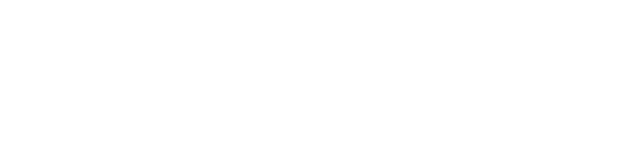
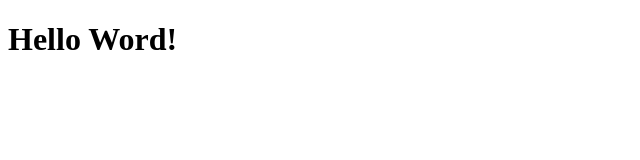
Before and after one commit to tomasda7/Technical-Documentation-Page, a plain HTML site: page index.html in a window 1280 px wide. Shown: the whole page, without its empty margins (0-640 px from the left). Drawn offline with Linux system fonts and the light colour scheme.

Commit message:
added hello world

```diff
--- a/index.html
+++ b/index.html
@@ -9,18 +9,9 @@
   <body>
     <script src="https://cdn.freecodecamp.org/testable-projects-fcc/v1/bundle.js"></script>
 
-    <!--
+    <h1>Hello Word!</h1>
 
-    Hello Camper!
 
-    For now, the test suite only works in Chrome!
-    Please read the README below in the JS Editor before beginning.
-    Feel free to delete this message once you have read it.
-    Good luck and Happy Coding!
-
-    - The freeCodeCamp Team
-
-    -->
     <script  src="js/index.js"></script>
   </body>
 </html>
```
